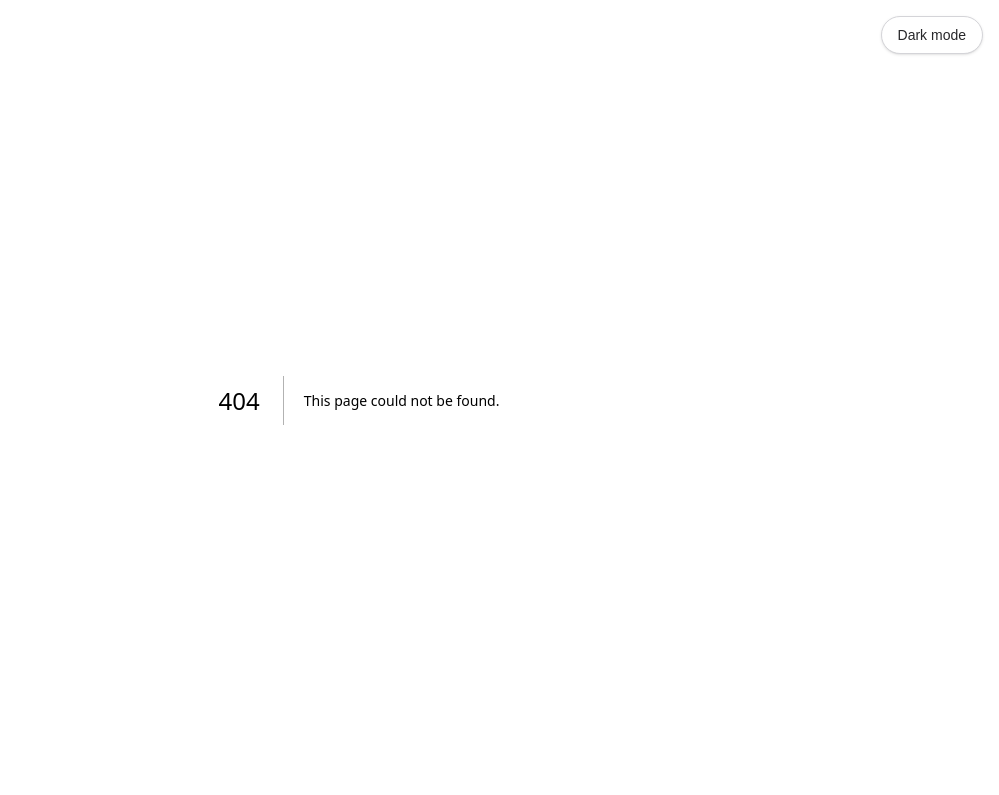
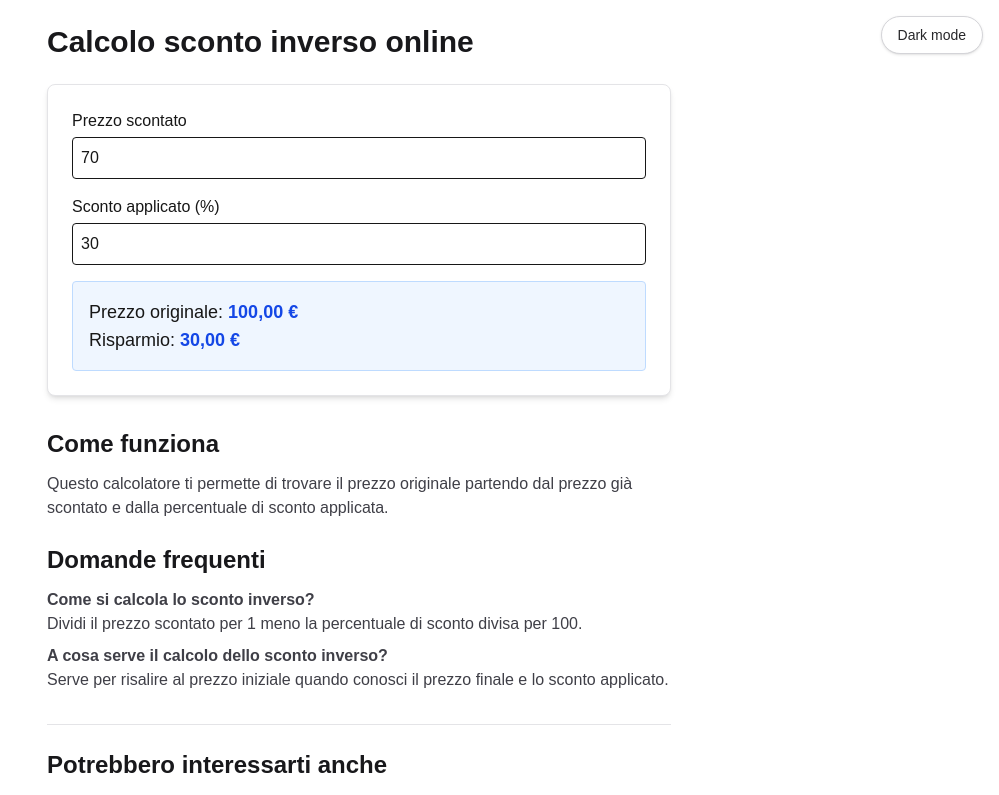
Before and after one commit to elpablo/calcolafacile, a Next.js app: page /it/calcolo-sconto-inverso in a window 1280 px wide. Before the commit this address had no page. Shown: the top 795 px of the page, without its empty margins (281-1280 px from the left). Built offline with nearby package versions, Linux system fonts and the light colour scheme.

Commit message:
Add ReverseDiscountCalculator and CalcoloScontoInversoPage components for reverse discount calculation

```diff
--- /dev/null
+++ b/src/app/it/calcolo-sconto-inverso/ReverseDiscountCalculator.js
@@ -0,0 +1,96 @@
+"use client";
+
+import { useState } from "react";
+import ToolLayout from "@/components/ToolLayout";
+
+export default function ReverseDiscountCalculator() {
+    const [prezzoScontato, setPrezzoScontato] = useState(70);
+    const [sconto, setSconto] = useState(30);
+
+    const prezzoNumber = parseFloat(prezzoScontato);
+    const scontoNumber = parseFloat(sconto);
+
+    const isValid =
+        !isNaN(prezzoNumber) &&
+        !isNaN(scontoNumber) &&
+        scontoNumber >= 0 &&
+        scontoNumber < 100;
+
+    const prezzoOriginale = isValid
+        ? prezzoNumber / (1 - scontoNumber / 100)
+        : 0;
+
+    const risparmio = isValid ? prezzoOriginale - prezzoNumber : 0;
+
+    const formatEuro = (value) =>
+        value.toLocaleString("it-IT", {
+            minimumFractionDigits: 2,
+            maximumFractionDigits: 2,
+        });
+
+    return (
+        <ToolLayout
+            title="Calcolo sconto inverso online"
+            currentPath="/it/calcolo-sconto-inverso"
+            description="Questo calcolatore ti permette di trovare il prezzo originale partendo dal prezzo già scontato e dalla percentuale di sconto applicata."
+            faq={
+                <>
+                    <h3 className="font-semibold">
+                        Come si calcola lo sconto inverso?
+                    </h3>
+                    <p>
+                        Dividi il prezzo scontato per 1 meno la percentuale di
+                        sconto divisa per 100.
+                    </p>
+
+                    <h3 className="mt-2 font-semibold">
+                        A cosa serve il calcolo dello sconto inverso?
+                    </h3>
+                    <p>
+                        Serve per risalire al prezzo iniziale quando conosci il
+                        prezzo finale e lo sconto applicato.
+                    </p>
+                </>
+            }
+        >
+            <div className="mb-4">
+                <label className="mb-1 block">Prezzo scontato</label>
+                <input
+                    type="number"
+                    step="0.01"
+                    value={prezzoScontato}
+                    onChange={(e) => setPrezzoScontato(e.target.value)}
+                    className="w-full rounded border p-2"
+                    placeholder="Es. 70"
+                />
+            </div>
+
+            <div className="mb-4">
+                <label className="mb-1 block">Sconto applicato (%)</label>
+                <input
+                    type="number"
+                    step="0.01"
+                    value={sconto}
+                    onChange={(e) => setSconto(e.target.value)}
+                    className="w-full rounded border p-2"
+                    placeholder="Es. 30"
+                />
+            </div>
+
+            <div className="mt-4 rounded border border-blue-200 bg-blue-50 p-4 dark:border-blue-800 dark:bg-blue-950/40">
+                <p className="text-lg">
+                    Prezzo originale:{" "}
+                    <strong className="text-blue-700 dark:text-blue-300">
+                        {formatEuro(prezzoOriginale)} €
+                    </strong>
+                </p>
+                <p className="text-lg">
+                    Risparmio:{" "}
+                    <strong className="text-blue-700 dark:text-blue-300">
+                        {formatEuro(risparmio)} €
+                    </strong>
+                </p>
+            </div>
+        </ToolLayout>
+    );
+}
--- /dev/null
+++ b/src/app/it/calcolo-sconto-inverso/page.js
@@ -0,0 +1,11 @@
+import ReverseDiscountCalculator from "./ReverseDiscountCalculator";
+
+export const metadata = {
+    title: "Calcolo Sconto Inverso Online - Gratis",
+    description:
+        "Calcola il prezzo originale partendo dal prezzo scontato e dalla percentuale di sconto.",
+};
+
+export default function CalcoloScontoInversoPage() {
+    return <ReverseDiscountCalculator />;
+}
```
